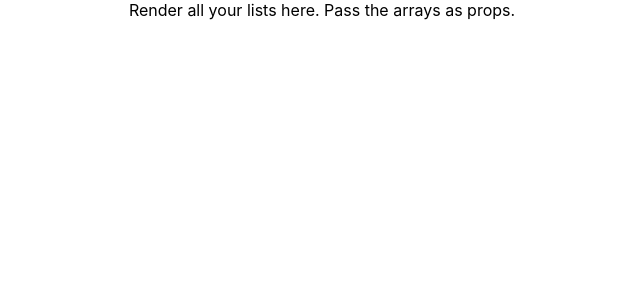
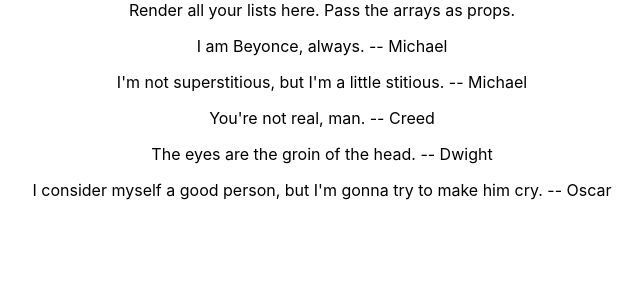
Before and after one commit to ari-harlem-caballero/React-display-list, a React (Create React App) app: page / in a window 1280 px wide. Shown: the top 300 px of the page, without its empty margins (318-958 px from the left). Built offline with nearby package versions, Linux system fonts and the light colour scheme.

Commit message:
fixed display issue in quotesList

```diff
--- a/src/Lists/Quote/QuotesList.js
+++ b/src/Lists/Quote/QuotesList.js
@@ -3,7 +3,7 @@ import Quote from './Quote';
 
 export default function QuotesList(props) {
   return <div className='quotes-list'>
-    {props.quotes.map((quote, i) => <Quote key={`${quote}-${i}`} name={quote} />)}
+    {props.quotes.map((quote, i) => <Quote key={`${quote}-${i}`} quote={quote} />)}
 
   </div>;
 }
```
